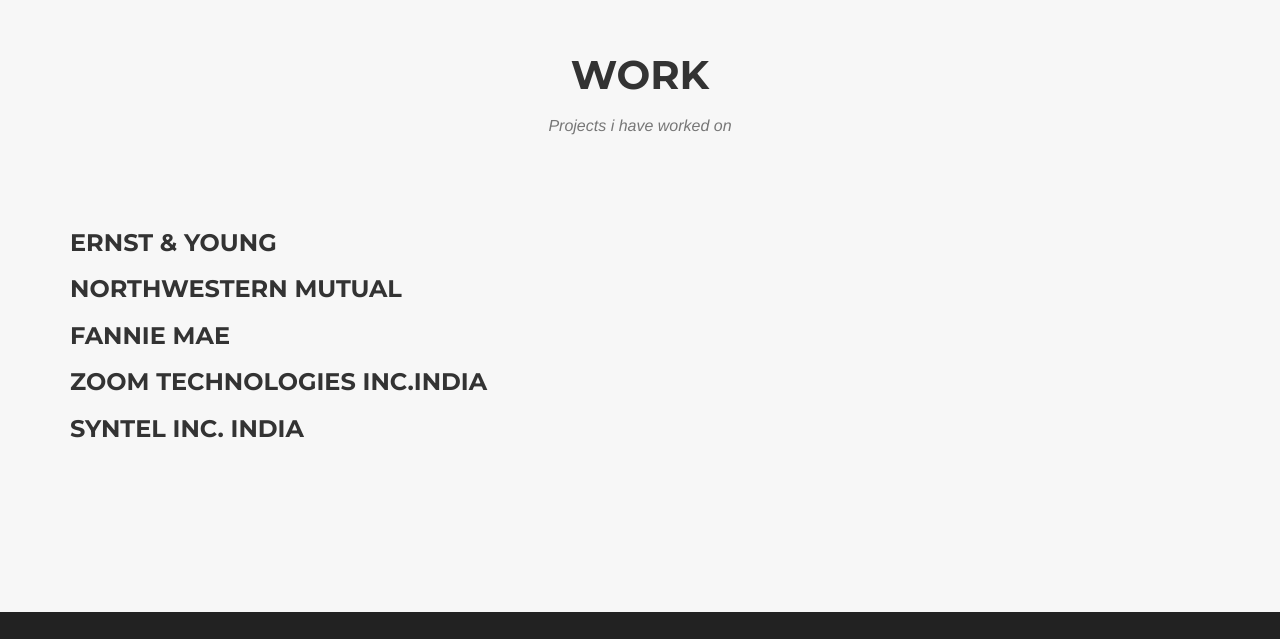
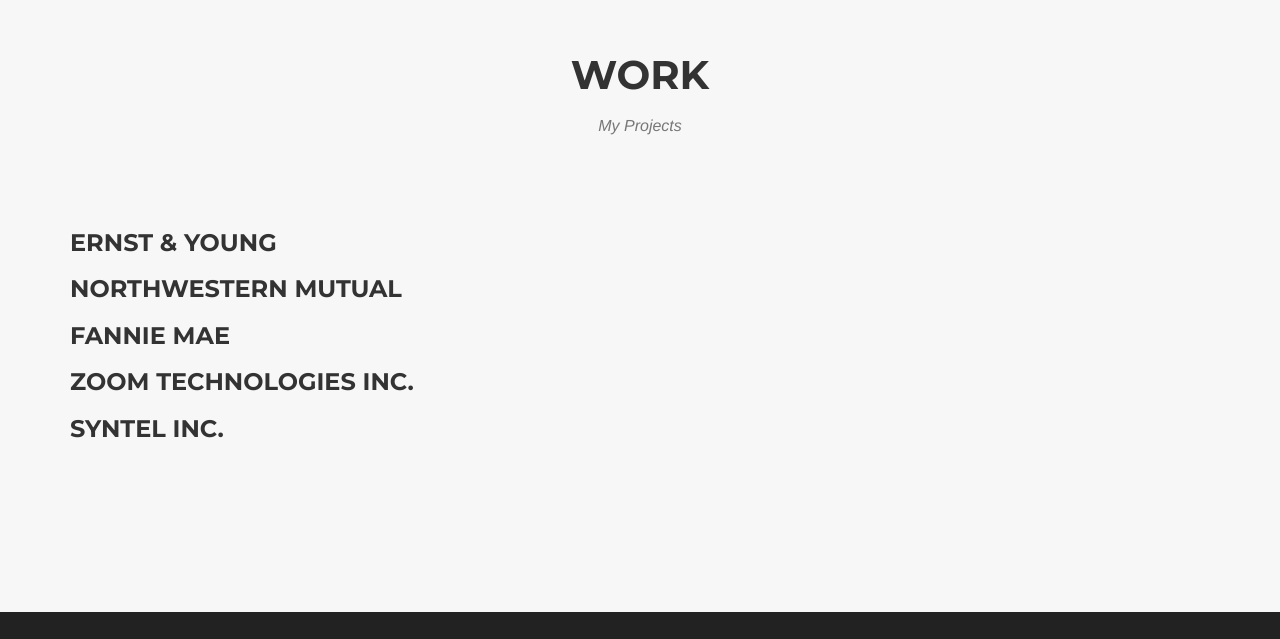
Before and after one commit to Chaittanyaui/Chaittanyaui.github.io, a plain HTML site: page index.html in a window 1280 px wide. Shown: the part 2560-3199 px from the top of the page. Drawn offline with nearby package versions, Linux system fonts and the light colour scheme; a web font is replaced by a local one.

Commit message:
Update index.html

```diff
--- a/index.html
+++ b/index.html
@@ -92,7 +92,7 @@
             <div class="row">
                 <div class="col-lg-12 text-center">
                     <h2 class="section-heading">WelCome</h2>
-                    <h3 class="section-subheading text-muted">Dealing with the latest technologys Like;</h3>
+                    <h3 class="section-subheading text-muted">Dealing with the latest Technologies Like;</h3>
                     <ul>
                         <h3> Responsive Design</h3>
                         <h5> HTML5 + CSS3</h5>
@@ -151,7 +151,7 @@
             <div class="row">
                 <div class="col-lg-12 text-center">
                     <h2 class="section-heading">Work</h2>
-                    <h3 class="section-subheading text-muted">Projects i have worked on </h3>
+                    <h3 class="section-subheading text-muted">My Projects </h3>
                 </div>
             </div>
             <div class="col">
@@ -161,9 +161,9 @@
 
                 <h3>Fannie Mae</h3>
 
-                <h3>Zoom Technologies Inc.India</h3>
+                <h3>Zoom Technologies Inc.</h3>
 
-                <h3>Syntel Inc. India<h3>
+                <h3>Syntel Inc.<h3>
 
             </div>
         </div>
```
